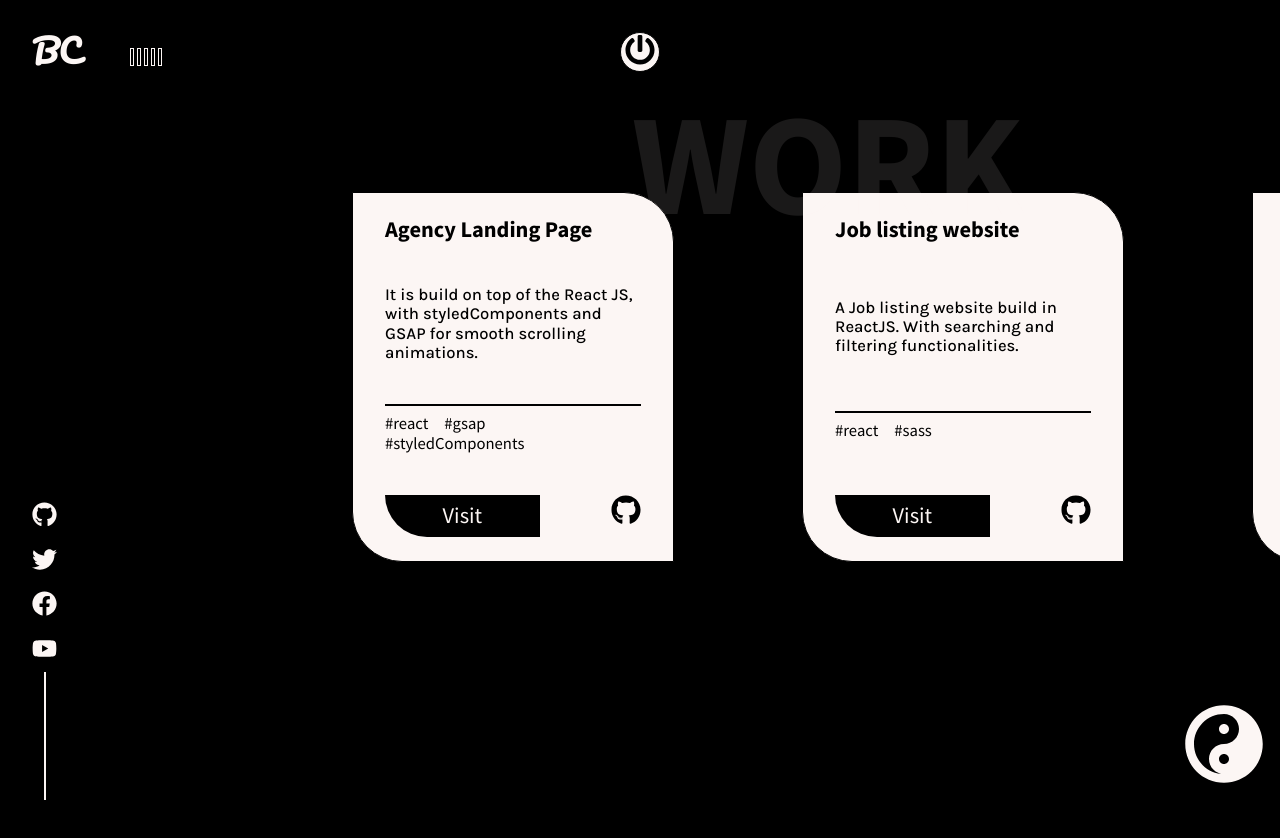
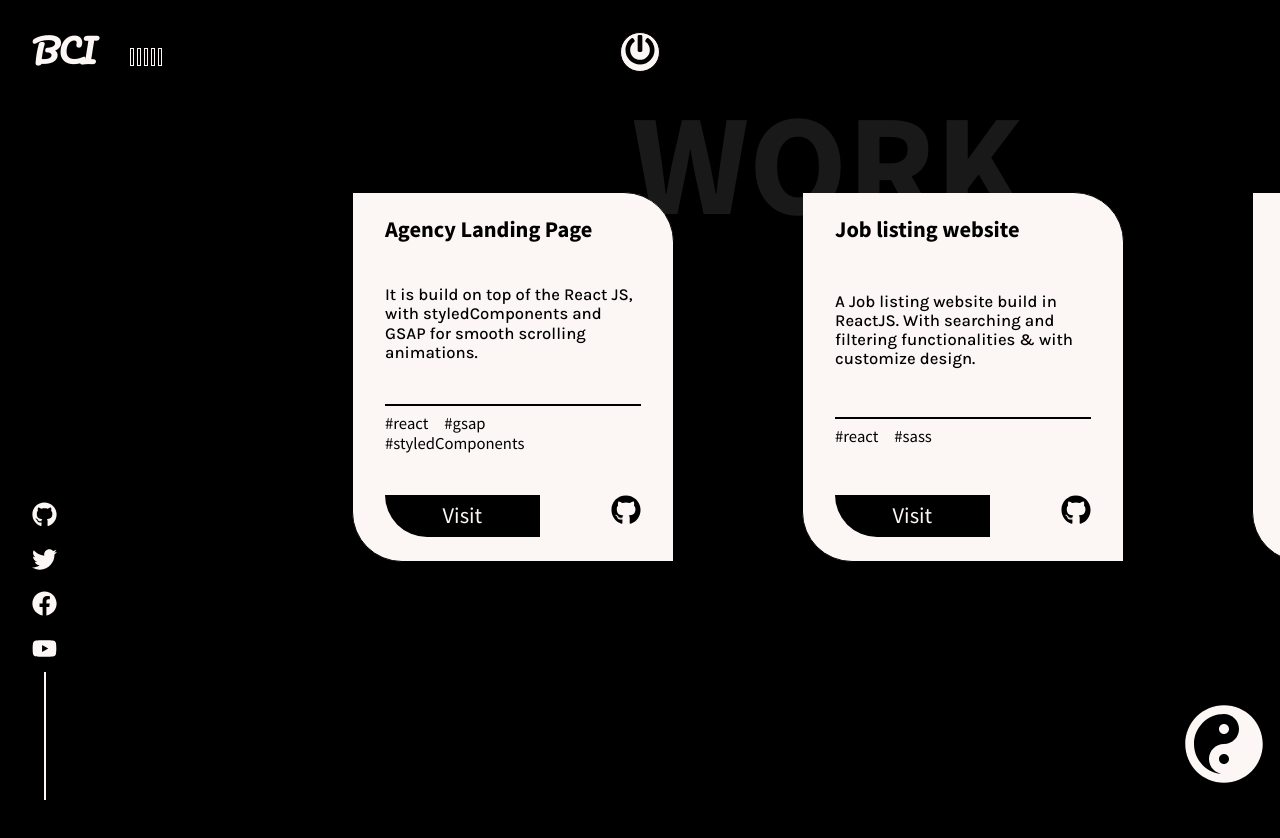
Before and after one commit to Estehsan198/Portfolio-in-React, a React (Create React App) app in the folder Portfolio-in-React/: page /work in a window 1280 px wide. Shown: the top 838 px of the page. Built offline with nearby package versions, Linux system fonts and the light colour scheme.

Commit message:
addition

```diff
--- a/Portfolio-in-React/src/data/WorkData.js
+++ b/Portfolio-in-React/src/data/WorkData.js
@@ -13,7 +13,7 @@ export const Work = [
     {
         id:2,
         name:"Job listing website",
-        description:"A Job listing website build in ReactJS. With searching and filtering functionalities.",
+        description:"A Job listing website build in ReactJS. With searching and filtering functionalities & with customize design.",
         tags:["react","sass"],
 
         demo:"http://react-job-listing-website.codebucks27.vercel.app/",
@@ -27,16 +27,16 @@ export const Work = [
         tags:["react","api","sass"],
 
         demo:"http://devto-clone-codebucks27.vercel.app/",
-        github:"https://github.com/codebucks27/devto-clone"
+        github:"https://github.com/estehsan198"
     },
     {
         id:4,
         name:"Sidebar Menu",
-        description:"A cool looking sidebar menu build using ReactJS and styledComponents.It has really smooth animations.",
+        description:"A cool looking sidebar menu build using ReactJS and styledComponents.It has really smooth animations and graphics.",
         tags:["react","styledComponents","react-router"],
 
         demo:"https://react-sidebar.vercel.app/",
-        github:"https://github.com/codebucks27/react-sidebar"
+        github:"https://github.com/estehsan198"
 
     },{
         id:5,
@@ -45,7 +45,7 @@ export const Work = [
         tags:["react","redux","framer-motion"],
 
         demo:"http://react-redux-todo-app-git-main-codebucks27.vercel.app/",
-        github:"https://github.com/codebucks27/React-Redux-Todo-App"
+        github:"https://github.com/estehsan198 "
 
     },
     {
--- a/Portfolio-in-React/src/subComponents/LogoComponent.js
+++ b/Portfolio-in-React/src/subComponents/LogoComponent.js
@@ -19,7 +19,7 @@ z-index:3;
 const LogoComponent = (props) => {
     return (
         <Logo color={props.theme}>
-          BC
+          BCI
         </Logo>
     )
 }
```
